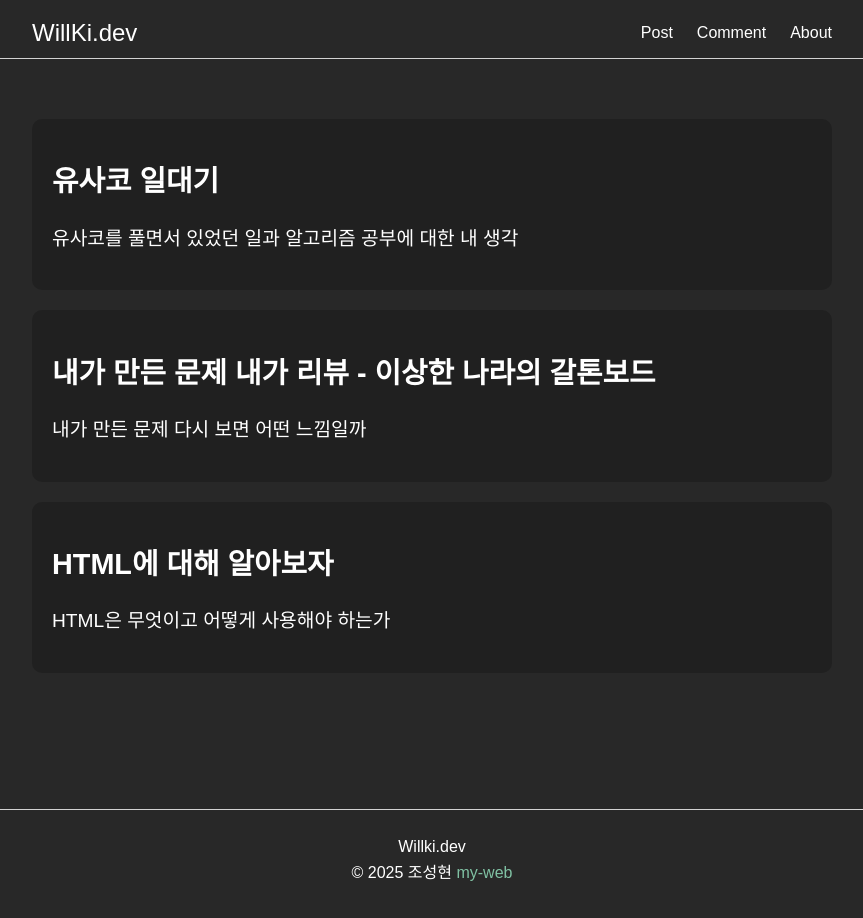
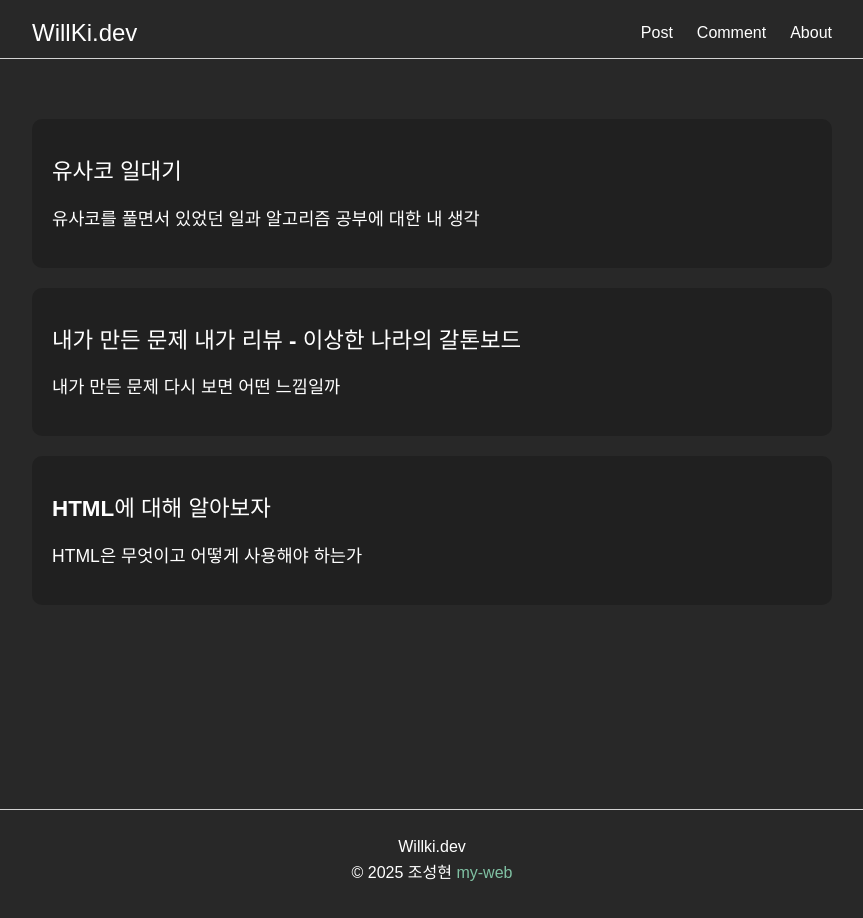
Before and after one commit to st42597/my-web, a Next.js app in the folder client/: page /posts in a window 1280 px wide. Shown: the whole page, without its empty margins (208-1071 px from the left). Built offline with nearby package versions, Linux system fonts and the light colour scheme.

Commit message:
refactor: fix styles and change css to module.css

```diff
--- a/client/app/posts/page.js
+++ b/client/app/posts/page.js
@@ -1,6 +1,6 @@
 "use client";
+import styles from "./page.module.css";
 import { useEffect, useState } from "react";
-import "./page.css";
 import Link from "next/link";
 function Posts() {
   const [posts, setPosts] = useState([]);
@@ -14,7 +14,7 @@ function Posts() {
   const postList = posts.map((post) => (
     <Link
       href={`/posts/${post.url}`}
-      className="postlist-element-container"
+      className={styles.postlistElementContainer}
       key={post.url}
     >
       <h1>{post.title}</h1>
@@ -22,7 +22,7 @@ function Posts() {
     </Link>
   ));
 
-  return <div className="postlist-container">{postList}</div>;
+  return <div className={styles.postlistContainer}>{postList}</div>;
 }
 
 export default Posts;
--- /dev/null
+++ b/client/app/posts/page.module.css
@@ -0,0 +1,33 @@
+.postlistContainer {
+  display: flex;
+  flex-direction: column;
+  gap: 20px;
+  width: 100%;
+}
+
+.postlistElementContainer {
+  display: block;
+  width: 100%;
+  box-sizing: border-box;
+  margin: 0 auto;
+  padding: 20px 20px;
+  color: white;
+  background-color: rgb(32, 32, 32);
+  text-decoration: none;
+  border-radius: 10px;
+}
+
+.postlistElementContainer:hover {
+  background-color: rgb(24, 24, 24);
+  cursor: pointer;
+}
+
+.postlistElementContainer h1 {
+  font-weight: 550;
+  font-size: 1.4rem;
+}
+
+.postlistElementContainer h2 {
+  font-weight: 400;
+  font-size: 1.1rem;
+}
```
